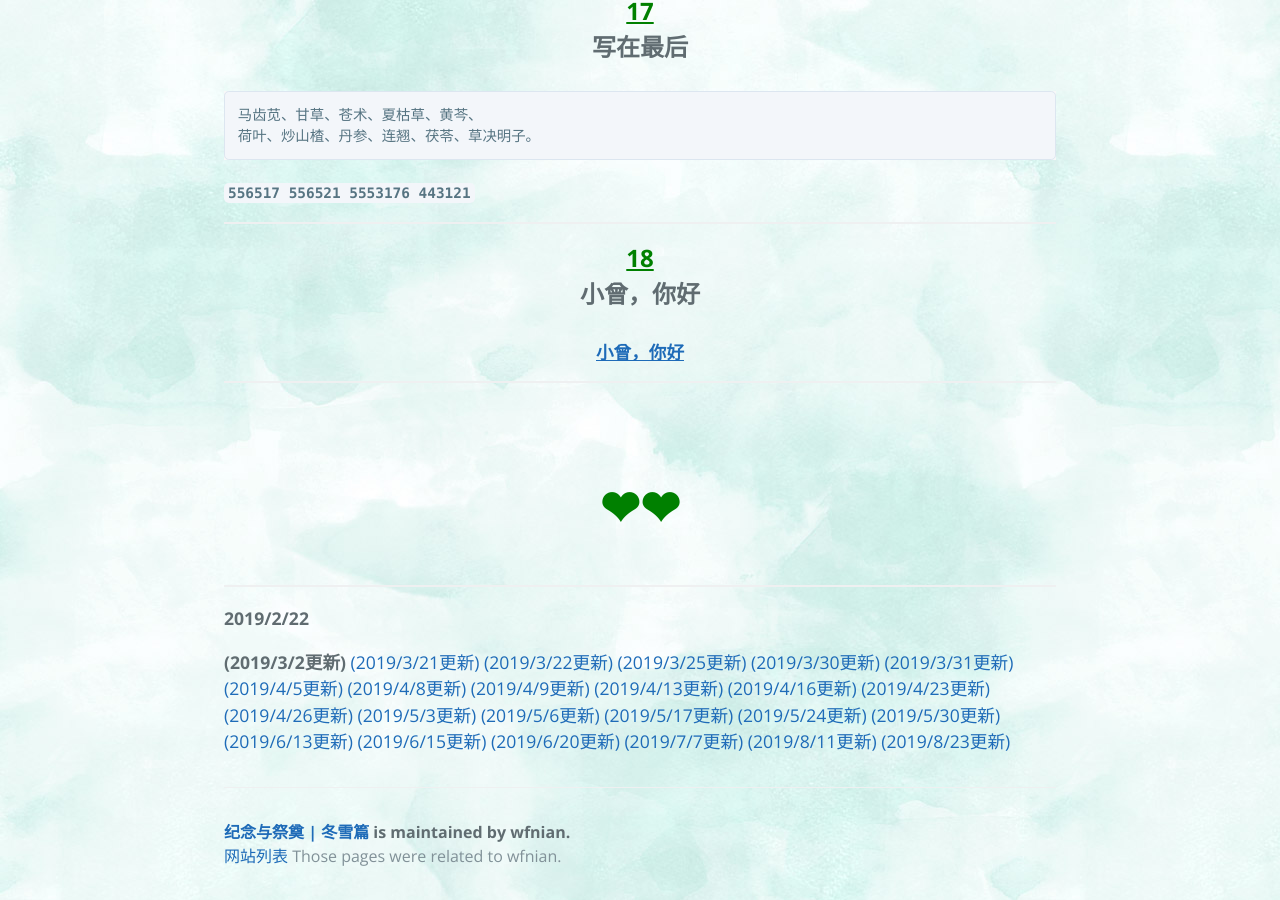
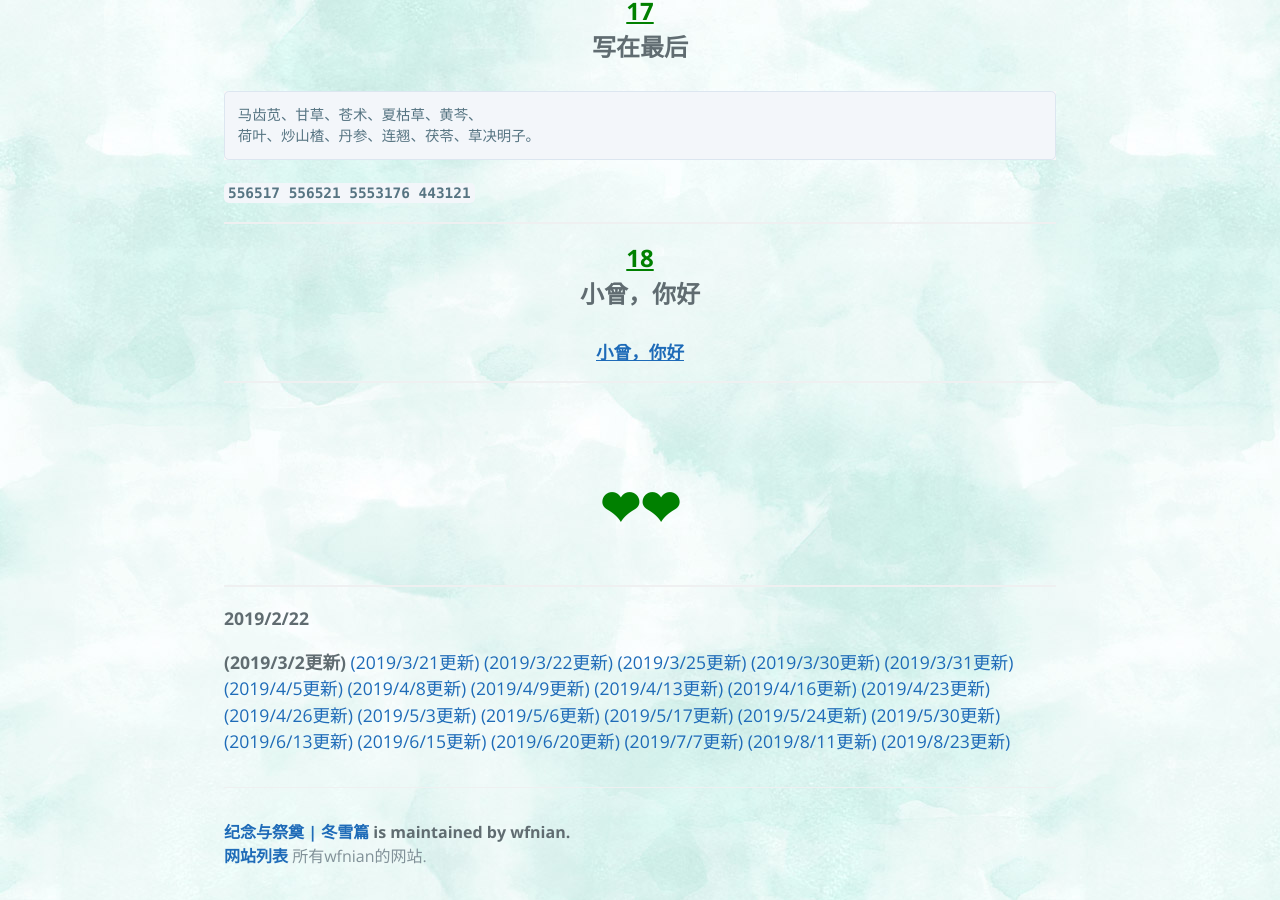
Before and after one commit to wfnian6/wfnian.github.io, a Jekyll site: the page built from index.html, in a window 1280 px wide and 900 px high, scrolled down 6168 px. Built offline with Jekyll 4.4.1, drawn with Linux system fonts in a browser that asks for light colours; the list of posts is cut into pages by our own code; comment, search, counter and statistics services are not loaded.

Commit message:
Update page-footer.html

```diff
--- a/_includes/page-footer.html
+++ b/_includes/page-footer.html
@@ -1,5 +1,4 @@
 <footer class="site-footer">
   <span class="site-footer-owner"><a href="{{ site.url }}">{{ site.title }}</a> is maintained by wfnian.</span>
-  <span class="site-footer-credits"><a href="https://xzeng.top/projects">网站列表</a> Those pages were related to
-    wfnian.</span>
+  <span class="site-footer-credits"><a href="https://xzeng.top/projects"><b>网站列表</b></a> 所有wfnian的网站.</span>
 </footer>
```
